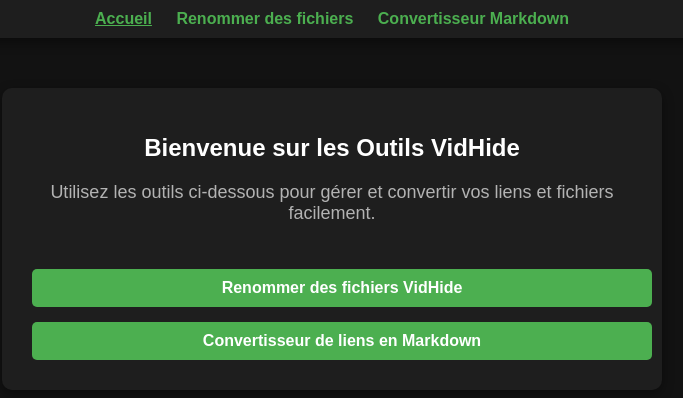
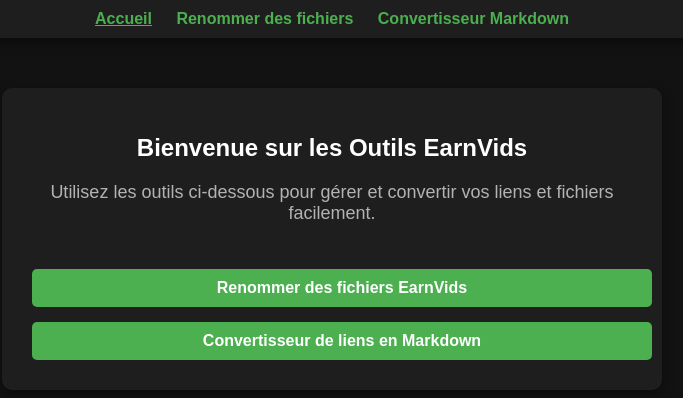
Before and after one commit to adriendeval/earnvids-tools, a plain HTML site: page index.html in a window 1280 px wide. Shown: the whole page, without its empty margins (308-991 px from the left). Drawn offline with Linux system fonts and the light colour scheme.

Commit message:
Update index.html

```diff
--- a/index.html
+++ b/index.html
@@ -3,21 +3,21 @@
 <head>
     <meta charset="UTF-8">
     <meta name="viewport" content="width=device-width, initial-scale=1.0">
-    <title>Accueil - Outils VidHide</title>
+    <title>Accueil - Outils EarnVide</title>
     <link rel="stylesheet" href="style.css">
 </head>
 <body>
 
     <nav>
         <a href="index.html" id="link-index" class="active">Accueil</a>
-        <a href="vidhide-renamer.html" id="link-renamer">Renommer des fichiers</a>
+        <a href="earnvide-renamer.html" id="link-renamer">Renommer des fichiers</a>
         <a href="convertisseur-streaming-markdown.html" id="link-markdown">Convertisseur Markdown</a>
     </nav>
 
     <div class="container">
-        <h1>Bienvenue sur les Outils VidHide</h1>
+        <h1>Bienvenue sur les Outils EarnVids</h1>
         <p>Utilisez les outils ci-dessous pour gérer et convertir vos liens et fichiers facilement.</p>
-        <a href="vidhide-renamer.html" class="btn">Renommer des fichiers VidHide</a>
+        <a href="earnvide-renamer.html" class="btn">Renommer des fichiers EarnVids</a>
         <a href="convertisseur-streaming-markdown.html" class="btn">Convertisseur de liens en Markdown</a>
     </div>
 
```
